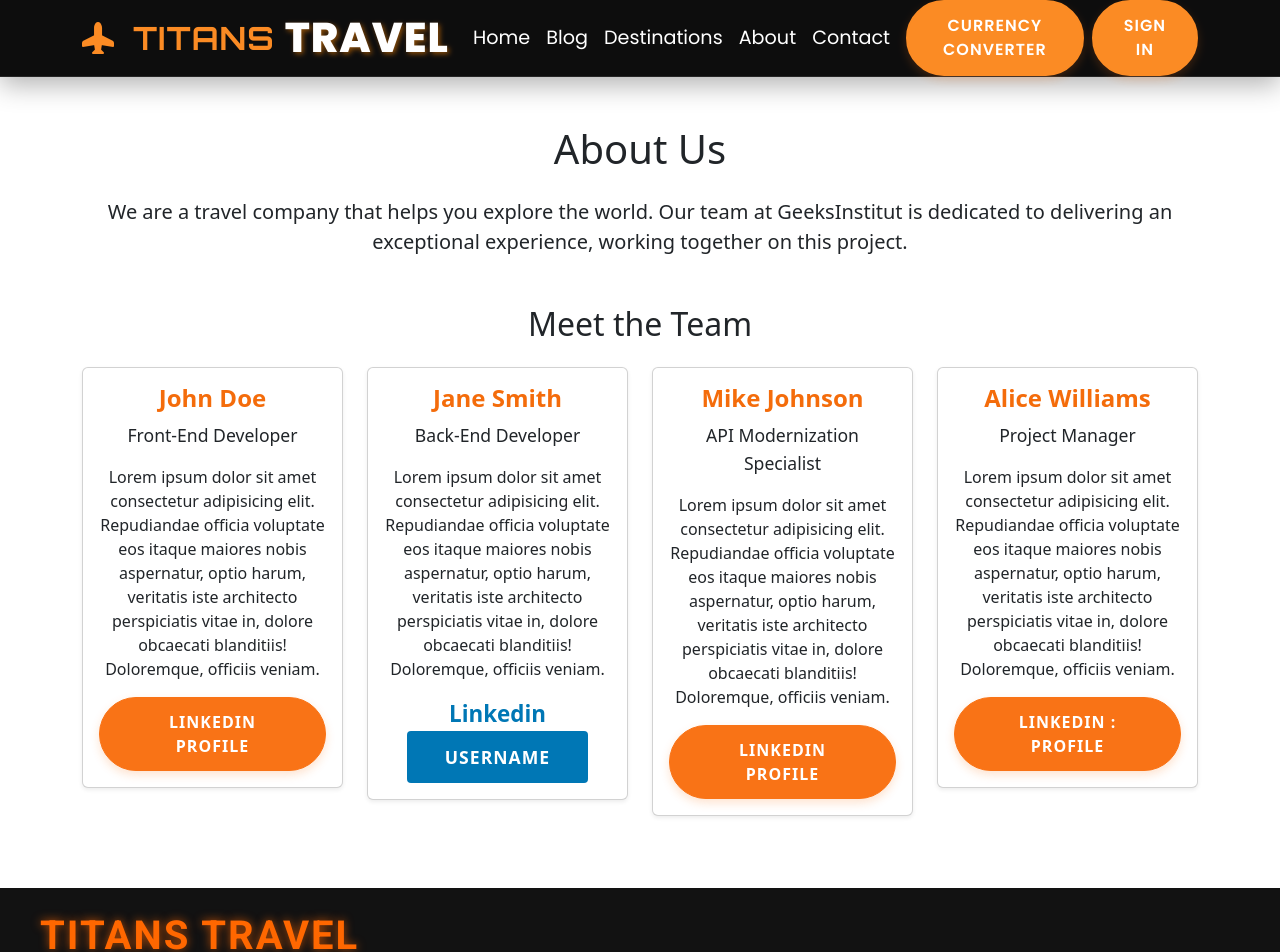
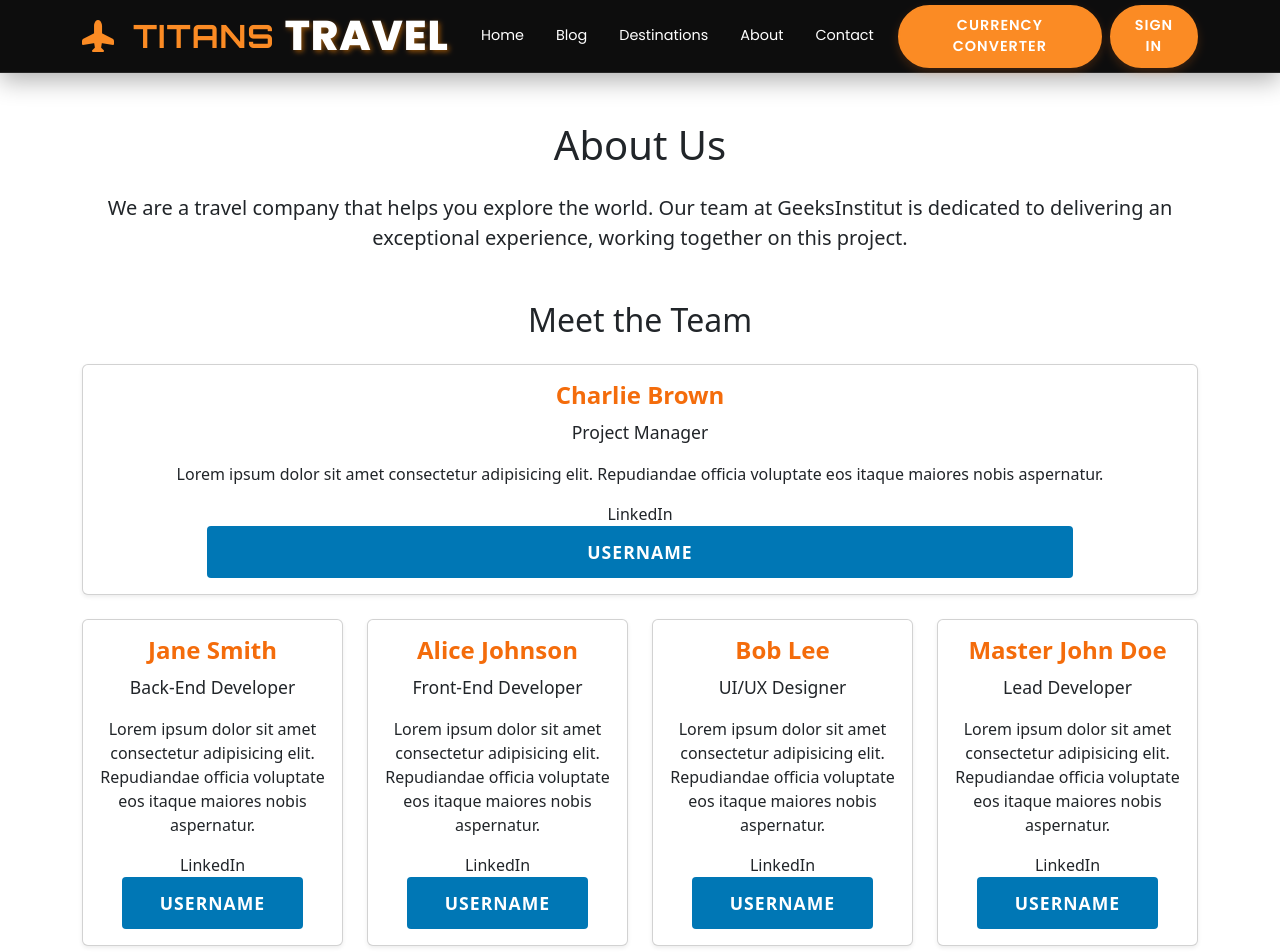
Before and after one commit to RED12XA/digitaltitan, a React (Vite) app: page /about in a window 1280 px wide. Shown: the top 952 px of the page. Built offline with nearby package versions, Linux system fonts and the light colour scheme; a web font is replaced by a local one.

Commit message:
fix navbar and add single page fix fonts issues and responsive issues

```diff
--- a/src/App.jsx
+++ b/src/App.jsx
@@ -16,6 +16,7 @@ import About from './pages/About';
 import AuthForm from './components/AuthForm';
 import Destinations from './components/Destinations';
 import CurrencyModal from './components/CurrencyModal'; // ✅ ADD THIS
+import SingelPage from './components/SingelPage';
 
 function App() {
   const [modalOpen, setModalOpen] = useState(false); // ✅ ADD THIS
@@ -29,6 +30,7 @@ function App() {
           <Route path="/" element={<Home />} />
           <Route path="/about" element={<About />} />
           <Route path="/login" element={<AuthForm />} />
+          <Route path="/blog" element={<SingelPage />} />
         </Routes>
 
         <Footer />
--- a/src/assets/css/custom-edit-bootstrap.css
+++ b/src/assets/css/custom-edit-bootstrap.css
@@ -376,3 +376,15 @@
   margin-bottom: 0.5rem !important;
   text-transform: capitalize !important;
 }
+.custom-navbar .btn-primary{
+  font-size: 0.9rem !important;
+  padding: 0.5rem 1rem !important;
+  border-radius: 50px !important;
+}
+.custom-navbar .nav-link{
+  font-size: 0.9rem !important;
+  padding: 0.5rem 1rem !important;
+  border-radius: 50px !important;
+  color: #ffff !important;
+  font-weight: 500 !important;
+}
--- a/src/components/About.jsx
+++ b/src/components/About.jsx
@@ -41,6 +41,7 @@ function About() {
           </a>
         </li>
 
+
         <li>
           <strong>Jane Smith</strong> - Back-End Developer
           <br />
--- /dev/null
+++ b/src/components/SingelPage.jsx
@@ -0,0 +1,55 @@
+import React from 'react';
+import '../assets/css/SinglePage.css'; // Assuming you will style this with an external CSS file
+
+function SingelPage() {
+  return (
+    <div className="single-page-container">
+      {/* Main Content Section */}
+      <div className="main-content">
+        <img
+          src="https://via.placeholder.com/1200x400"
+          alt="Travel Destination"
+          className="blog-image"
+        />
+        <h1 className="blog-title">Explore the Hidden Gems of Bali</h1>
+        <p className="blog-content">
+          Lorem ipsum dolor sit amet, consectetur adipiscing elit. Integer nec odio. Praesent libero. Sed cursus ante dapibus diam.
+        </p>
+      </div>
+
+      {/* Sidebar Section for Ads */}
+      <div className="sidebar">
+        <div className="ads">
+          <h3>Sponsored Ads</h3>
+          <div className="ad">
+            <img src="https://via.placeholder.com/300x250" alt="Ad 1" />
+          </div>
+          <div className="ad">
+            <img src="https://via.placeholder.com/300x250" alt="Ad 2" />
+          </div>
+        </div>
+      </div>
+
+      {/* Similar Articles Section */}
+      <div className="similar-articles">
+        <h3>Similar Articles</h3>
+        <div className="article">
+          <h4>10 Best Beaches in Bali</h4>
+        </div>
+        <div className="article">
+          <h4>How to Travel on a Budget in Bali</h4>
+        </div>
+        <div className="article">
+          <h4>Top 5 Luxury Resorts in Bali</h4>
+        </div>
+      </div>
+
+      {/* Footer Section */}
+      <footer className="footer">
+        <p>&copy; 2025 Travel Blog. All rights reserved.</p>
+      </footer>
+    </div>
+  );
+}
+
+export default SingelPage;
--- a/src/pages/About.jsx
+++ b/src/pages/About.jsx
@@ -1,4 +1,3 @@
-// About.jsx
 import React from "react";
 import "bootstrap/dist/css/bootstrap.min.css";
 
@@ -11,33 +10,50 @@ function About() {
         GeeksInstitut is dedicated to delivering an exceptional experience,
         working together on this project.
       </p>
+
       <h2 className="text-center mb-4">Meet the Team</h2>
-      <div className="row">
-        <div className="col-md-3 mb-4">
+
+      {/* Charlie Brown at the top */}
+      <div className="row justify-content-center mb-4">
+        <div className="col-md-12">
           <div className="card shadow-sm">
             <div className="card-body text-center">
-              <h5 className="card-title">John Doe</h5>
-              <p className="card-text">Front-End Developer</p>
-              <p className="about-team-info">Lorem ipsum dolor sit amet consectetur adipisicing elit. Repudiandae officia voluptate eos itaque maiores nobis aspernatur, optio harum, veritatis iste architecto perspiciatis vitae in, dolore obcaecati blanditiis! Doloremque, officiis veniam.</p>
-
+              <h5 className="card-title">Charlie Brown</h5>
+              <p className="card-text">Project Manager</p>
+              <p className="about-team-info">
+                Lorem ipsum dolor sit amet consectetur adipisicing elit.
+                Repudiandae officia voluptate eos itaque maiores nobis
+                aspernatur.
+              </p>
+              <span>LinkedIn</span>
+              <br />
               <a
-                href="https://www.linkedin.com/in/johndoe"
-                className="btn btn-primary"
+                href="https://www.linkedin.com/in/charliebrown"
+                className="btn btn-linkedin"
                 target="_blank"
                 rel="noopener noreferrer"
               >
-                LinkedIn Profile
+                Username
               </a>
             </div>
           </div>
         </div>
+      </div>
+
+      {/* The 4 other team members at the bottom */}
+      <div className="row justify-content-center">
+        {/* First Team Member */}
         <div className="col-md-3 mb-4">
           <div className="card shadow-sm">
             <div className="card-body text-center">
               <h5 className="card-title">Jane Smith</h5>
               <p className="card-text">Back-End Developer</p>
-              <p className="about-team-info">Lorem ipsum dolor sit amet consectetur adipisicing elit. Repudiandae officia voluptate eos itaque maiores nobis aspernatur, optio harum, veritatis iste architecto perspiciatis vitae in, dolore obcaecati blanditiis! Doloremque, officiis veniam.</p>
-              <span id="linkedin-title">Linkedin</span>
+              <p className="about-team-info">
+                Lorem ipsum dolor sit amet consectetur adipisicing elit.
+                Repudiandae officia voluptate eos itaque maiores nobis
+                aspernatur.
+              </p>
+              <span>LinkedIn</span>
               <br />
               <a
                 href="https://www.linkedin.com/in/janesmith"
@@ -50,37 +66,77 @@ function About() {
             </div>
           </div>
         </div>
+
+        {/* Second Team Member */}
         <div className="col-md-3 mb-4">
           <div className="card shadow-sm">
             <div className="card-body text-center">
-              <h5 className="card-title">Mike Johnson</h5>
-              <p className="card-text">API Modernization Specialist</p>
-              <p className="about-team-info">Lorem ipsum dolor sit amet consectetur adipisicing elit. Repudiandae officia voluptate eos itaque maiores nobis aspernatur, optio harum, veritatis iste architecto perspiciatis vitae in, dolore obcaecati blanditiis! Doloremque, officiis veniam.</p>
-
+              <h5 className="card-title">Alice Johnson</h5>
+              <p className="card-text">Front-End Developer</p>
+              <p className="about-team-info">
+                Lorem ipsum dolor sit amet consectetur adipisicing elit.
+                Repudiandae officia voluptate eos itaque maiores nobis
+                aspernatur.
+              </p>
+              <span>LinkedIn</span>
+              <br />
               <a
-                href="https://www.linkedin.com/in/mikejohnson"
-                className="btn btn-primary"
+                href="https://www.linkedin.com/in/alicejohnson"
+                className="btn btn-linkedin"
                 target="_blank"
                 rel="noopener noreferrer"
               >
-                LinkedIn Profile
+                Username
               </a>
             </div>
           </div>
         </div>
+
+        {/* Third Team Member */}
         <div className="col-md-3 mb-4">
           <div className="card shadow-sm">
             <div className="card-body text-center">
-              <h5 className="card-title">Alice Williams</h5>
-              <p className="card-text">Project Manager</p>
-              <p className="about-team-info">Lorem ipsum dolor sit amet consectetur adipisicing elit. Repudiandae officia voluptate eos itaque maiores nobis aspernatur, optio harum, veritatis iste architecto perspiciatis vitae in, dolore obcaecati blanditiis! Doloremque, officiis veniam.</p>
+              <h5 className="card-title">Bob Lee</h5>
+              <p className="card-text">UI/UX Designer</p>
+              <p className="about-team-info">
+                Lorem ipsum dolor sit amet consectetur adipisicing elit.
+                Repudiandae officia voluptate eos itaque maiores nobis
+                aspernatur.
+              </p>
+              <span>LinkedIn</span>
+              <br />
               <a
-                href="https://www.linkedin.com/in/alicewilliams"
-                className="btn btn-primary"
+                href="https://www.linkedin.com/in/boblee"
+                className="btn btn-linkedin"
                 target="_blank"
                 rel="noopener noreferrer"
               >
-                LinkedIn : Profile
+                Username
+              </a>
+            </div>
+          </div>
+        </div>
+
+        {/* Fourth Team Member */}
+        <div className="col-md-3 mb-4">
+          <div className="card shadow-sm">
+            <div className="card-body text-center">
+              <h5 className="card-title">Master John Doe</h5>
+              <p className="card-text">Lead Developer</p>
+              <p className="about-team-info">
+                Lorem ipsum dolor sit amet consectetur adipisicing elit.
+                Repudiandae officia voluptate eos itaque maiores nobis
+                aspernatur.
+              </p>
+              <span>LinkedIn</span>
+              <br />
+              <a
+                href="https://www.linkedin.com/in/johndoe"
+                className="btn btn-linkedin"
+                target="_blank"
+                rel="noopener noreferrer"
+              >
+                Username
               </a>
             </div>
           </div>
```
Also changed, not shown: src/assets/css/SinglePage.css (added), 1 other file (tests, documents, lock files or other folders).
